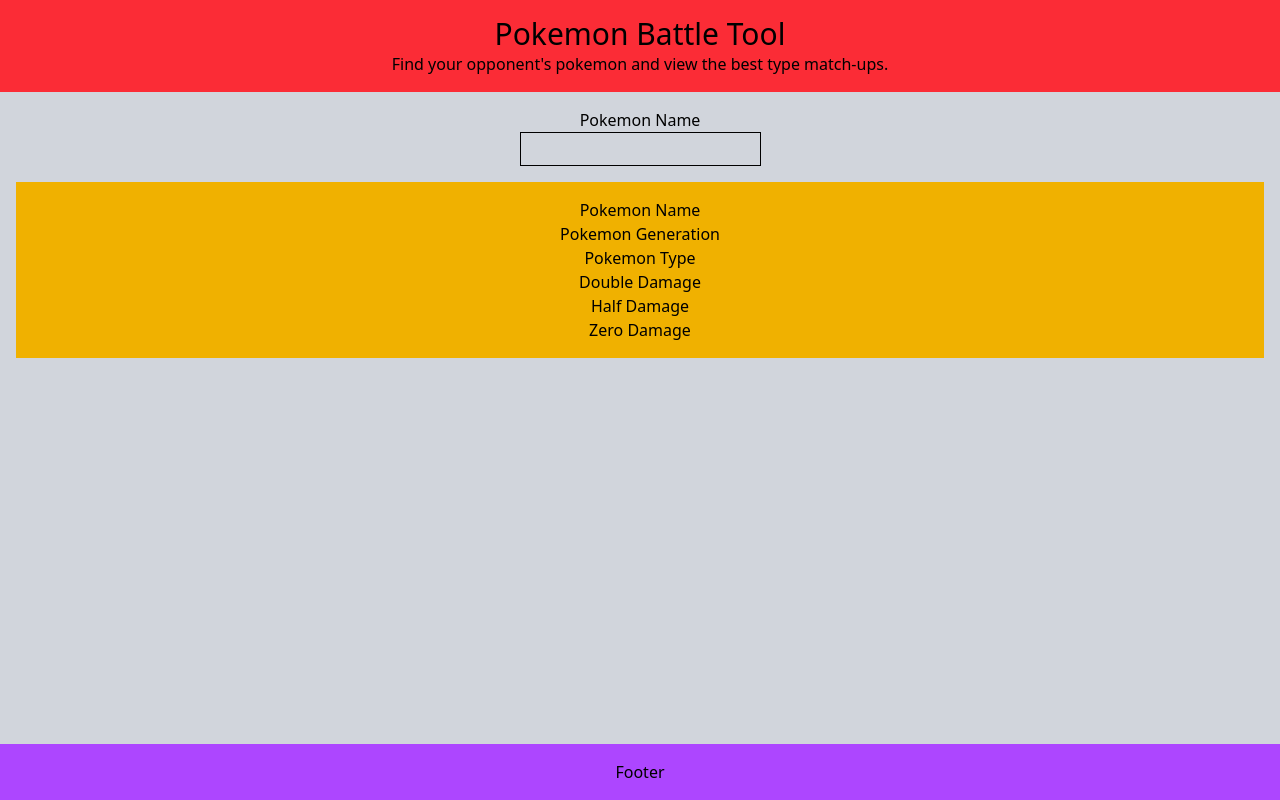
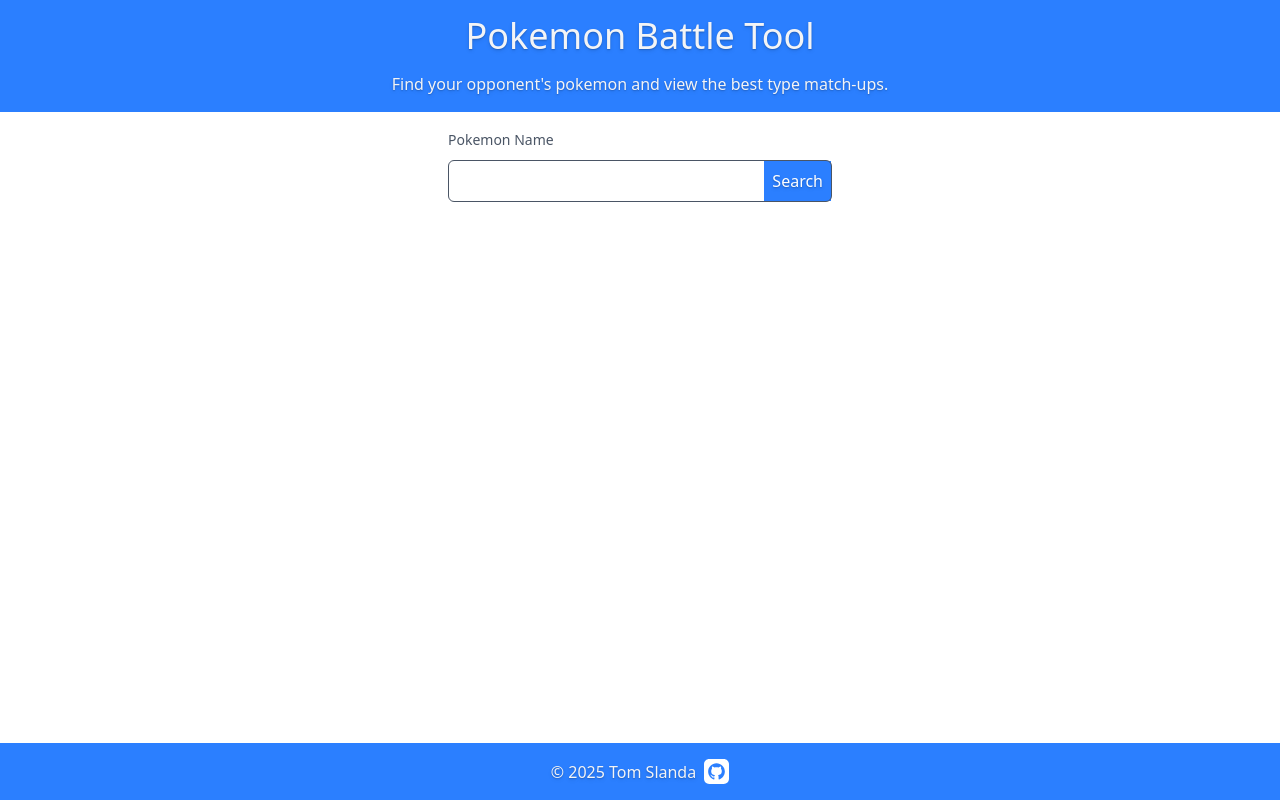
Before and after one commit to slandath/poke-battle, a Vue app: page / in a window 1280 px wide. Built offline with nearby package versions, Linux system fonts and the light colour scheme.

Commit message:
almost done
Signed-off-by: slandath <jesus_slanda@yahoo.com>

```diff
--- a/eslint.config.js
+++ b/eslint.config.js
@@ -1,3 +1,22 @@
 import antfu from '@antfu/eslint-config'
 
-export default antfu()
+export default antfu({
+  formatters: {
+    /**
+     * Format CSS, LESS, SCSS files, also the `<style>` blocks in Vue
+     * By default uses Prettier
+     */
+    css: true,
+    /**
+     * Format HTML files
+     * By default uses Prettier
+     */
+    html: true,
+    /**
+     * Format Markdown files
+     * Supports Prettier and dprint
+     * By default uses Prettier
+     */
+    markdown: 'prettier',
+  },
+})
--- a/package.json
+++ b/package.json
@@ -7,8 +7,8 @@
     "dev": "vite",
     "build": "vue-tsc -b && vite build",
     "preview": "vite preview",
-    "lint": "eslint .",
-    "lint-fix": "eslint . --fix",
+    "lint": "eslint",
+    "lint:fix": "eslint --fix",
     "format": "prettier --write ."
   },
   "dependencies": {
@@ -23,6 +23,7 @@
     "@vue/tsconfig": "^0.8.1",
     "eslint": "^9.39.2",
     "eslint-config-prettier": "^10.1.8",
+    "eslint-plugin-format": "^1.1.0",
     "prettier": "^3.7.4",
     "prettier-plugin-tailwindcss": "^0.7.2",
     "typescript": "~5.9.3",
--- a/src/App.vue
+++ b/src/App.vue
@@ -1,31 +1,64 @@
-<script setup lang="ts"></script>
+<script setup lang="ts">
+import type { FormattedPokemon, Pokemon } from './types/pokemon'
+import { ref } from 'vue'
+import Footer from './components/Footer.vue'
+import PokemonCard from './components/PokemonCard.vue'
+import SearchForm from './components/SearchForm.vue'
+import { formatPokemonData } from './utils/format'
+
+const pokemonData = ref<FormattedPokemon | null>(null)
+const loading = ref(false)
+const error = ref('')
+const url = 'https://pokeapi.co/api/v2/pokemon/'
+
+async function handleSearch(query: string) {
+  if (!query.trim())
+    return
+  error.value = ''
+  loading.value = true
+
+  try {
+    const response = await fetch(
+      url + query,
+    )
+    if (!response.ok) {
+      if (response.status === 404) {
+        throw new Error('Pokemon not found')
+      }
+      else {
+        throw new Error(`API Error: ${response.status}`)
+      }
+    }
+    const data: Pokemon = await response.json()
+    pokemonData.value = formatPokemonData(data)
+  }
+  catch (err) {
+    error.value = err instanceof Error ? err.message : 'Error fetching data'
+    pokemonData.value = null
+  }
+  finally {
+    loading.value = false
+  }
+}
+</script>
 
 <template>
-  <div class="flex min-h-screen flex-col text-center bg-gray-300">
-    <header class="bg-red-500 p-4">
-      <h1 class="text-3xl">
-        Pokemon Battle Tool
-      </h1>
-      <p>Find your opponent's pokemon and view the best type match-ups.</p>
-    </header>
+  <div class="flex min-h-screen flex-col">
+    <div class="text-center">
+      <header class="bg-blue-500 p-4 text-gray-100 text-shadow-md">
+        <h1 class="text-4xl">
+          Pokemon Battle Tool
+        </h1>
+        <div class="my-4" />
+        <p>
+          Find your opponent's pokemon and view the best type match-ups.
+        </p>
+      </header>
+    </div>
     <main class="flex-1 p-4">
-      <div>
-        <label for="pokemon"> Pokemon Name </label>
-      </div>
-      <div>
-        <input id="pokemon" type="text" class="p-1 border">
-      </div>
-      <article class="bg-yellow-500 p-4 mt-4">
-        <p>Pokemon Name</p>
-        <p>Pokemon Generation</p>
-        <p>Pokemon Type</p>
-        <p>Double Damage</p>
-        <p>Half Damage</p>
-        <p>Zero Damage</p>
-      </article>
+      <SearchForm :loading="loading" @search="handleSearch" />
+      <PokemonCard v-if="pokemonData || error" :data="pokemonData" :error="error" />
     </main>
-    <footer class="bg-purple-500 p-4">
-      Footer
-    </footer>
+    <Footer />
   </div>
 </template>
--- /dev/null
+++ b/src/components/Footer.vue
@@ -0,0 +1,23 @@
+<script setup lang="ts">
+import { computed } from 'vue'
+
+const currentYear = computed(() => new Date().getFullYear())
+</script>
+
+<template>
+  <footer class="bg-blue-500 p-4 text-gray-100 flex justify-center items-center text-shadow-md">
+    <p>
+      &copy; {{ currentYear }} Tom Slanda
+    </p>
+    <a href="https://github.com/slandath/" target="_blank" class="ml-2"><svg
+      xmlns="http://www.w3.org/2000/svg"
+      fill="#fff"
+      width="25"
+      height="25"
+      viewBox="0 0 24 24"
+    >
+      <path
+        d="M19 0h-14c-2.761 0-5 2.239-5 5v14c0 2.761 2.239 5 5 5h14c2.762 0 5-2.239 5-5v-14c0-2.761-2.238-5-5-5zm-4.466 19.59c-.405.078-.534-.171-.534-.384v-2.195c0-.747-.262-1.233-.55-1.481 1.782-.198 3.654-.875 3.654-3.947 0-.874-.312-1.588-.823-2.147.082-.202.356-1.016-.079-2.117 0 0-.671-.215-2.198.82-.64-.18-1.324-.267-2.004-.271-.68.003-1.364.091-2.003.269-1.528-1.035-2.2-.82-2.2-.82-.434 1.102-.16 1.915-.077 2.118-.512.56-.824 1.273-.824 2.147 0 3.064 1.867 3.751 3.645 3.954-.229.2-.436.552-.508 1.07-.457.204-1.614.557-2.328-.666 0 0-.423-.768-1.227-.825 0 0-.78-.01-.055.487 0 0 .525.246.889 1.17 0 0 .463 1.428 2.688.944v1.489c0 .211-.129.459-.528.385-3.18-1.057-5.472-4.056-5.472-7.59 0-4.419 3.582-8 8-8s8 3.581 8 8c0 3.533-2.289 6.531-5.466 7.59z"
+      /></svg></a>
+  </footer>
+</template>
--- /dev/null
+++ b/src/components/PokemonCard.vue
@@ -0,0 +1,49 @@
+<script setup lang="ts">
+import type { FormattedPokemon } from '../types/pokemon'
+
+defineProps<{
+  data: FormattedPokemon | null
+  error: string
+}>()
+</script>
+
+<template>
+  <div v-if="error" class="mt-4 bg-red-500 p-4 text-white">
+    {{ error }}
+  </div>
+  <article v-if="!error" class="flex justify-center items-center">
+    <div v-if="data" class="mt-4 bg-yellow-400 p-4 w-sm border rounded-md">
+      <div class="flex justify-between items-center border p-2 bg-gray-300 rounded-md">
+        <p class="font-bold">
+          {{ data.name }}
+        </p>
+        <p class="text-sm">
+          Types: {{ data.types }}
+        </p>
+      </div>
+      <div class="flex justify-center items-center border my-3 p-2 bg-gray-100">
+        <img :src="data.sprites" :alt="data.name">
+      </div>
+      <div class="border p-2 my-3 bg-gray-300 rounded-md">
+        <p class="text-sm">
+          4x
+        </p>
+      </div>
+      <div class="border p-2 bg-gray-300 rounded-md">
+        <p class="text-sm">
+          2x
+        </p>
+      </div>
+      <div class="border p-2 my-3 bg-gray-300 rounded-md">
+        <p class="text-sm">
+          Half
+        </p>
+      </div>
+      <div class="border p-2 bg-gray-300 rounded-md">
+        <p class="text-sm">
+          No Effect
+        </p>
+      </div>
+    </div>
+  </article>
+</template>
--- /dev/null
+++ b/src/components/SearchForm.vue
@@ -0,0 +1,38 @@
+<script setup lang="ts">
+import { ref } from 'vue'
+
+defineProps<{
+  loading: boolean
+}>()
+
+const emit = defineEmits<{
+  search: [query: string]
+}>()
+
+const searchQuery = ref('')
+
+function handleSubmit() {
+  if (!searchQuery.value.trim())
+    return
+  emit('search', searchQuery.value)
+  searchQuery.value = ''
+}
+</script>
+
+<template>
+  <form class="flex justify-center" @submit.prevent="handleSubmit">
+    <div class="w-sm">
+      <label for="pokemon" class="block text-sm/6 font-medium text-gray-600"> Pokemon Name </label>
+      <div class="mt-2">
+        <div class="flex items-center rounded-md bg-white/5 pl-3 outline-1 -outline-offset-1 outline-gray-600 has-[input:focus-within]:outline-2 has-[input:focus-within]:-outline-offset-2 has-[input:focus-within]:outline-blue-500">
+          <input
+            id="pokemon" v-model="searchQuery" type="text" name="pokemon" class="block min-w-0 grow py-1.5 pr-3 pl-1 text-base text-gray-600 focus:outline-none sm:text-sm/6"
+          >
+          <button type="submit" class="border p-2 cursor-pointer bg-blue-500 text-white text-shadow-md" :disabled="loading">
+            {{ loading ? 'Searching...' : 'Search' }}
+          </button>
+        </div>
+      </div>
+    </div>
+  </form>
+</template>
--- /dev/null
+++ b/src/types/pokemon.ts
@@ -0,0 +1,25 @@
+export interface Pokemon {
+  name: string
+  types: Array<{
+    slot: number
+    type: {
+      name: string
+      url: string
+    }
+  }>
+  sprites: Sprites
+}
+
+export interface Sprites {
+  back_default: string | null
+  back_female: string | null
+  front_default: string | null
+  front_shiny: string | null
+  other: Record<string, Record<string, string | null>>
+}
+
+export interface FormattedPokemon {
+  name: string
+  types: string[]
+  sprites: string | undefined
+}
--- /dev/null
+++ b/src/utils/format.ts
@@ -0,0 +1,13 @@
+import type { FormattedPokemon, Pokemon } from '../types/pokemon'
+
+function capitalize(word: string): string {
+  return word.charAt(0).toUpperCase() + word.slice(1)
+}
+
+export function formatPokemonData(data: Pokemon): FormattedPokemon {
+  return {
+    name: capitalize(data.name),
+    types: data.types.map(t => capitalize(t.type.name)),
+    sprites: data.sprites.front_default || undefined,
+  }
+}
```
Also changed, not shown: 1 other file (tests, documents, lock files or other folders).
